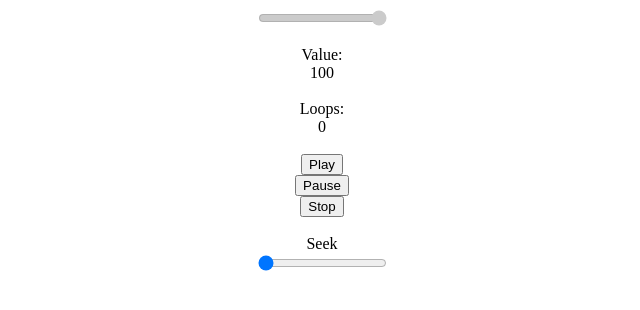
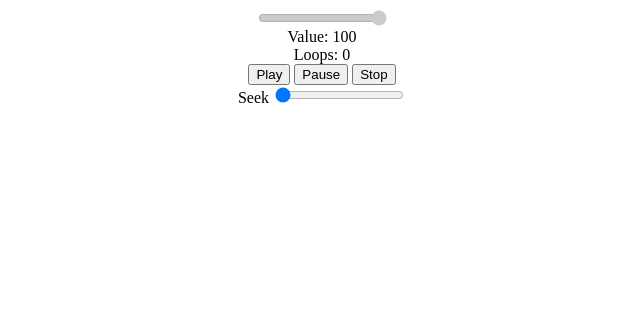
Before and after one commit to yotamtal/tiny-tween, a website built with Parcel: page src/index.html in a window 1280 px wide. Shown: the whole page, without its empty margins (318-958 px from the left). Built offline with nearby package versions, Linux system fonts and the light colour scheme.

Commit message:
Update example

```diff
--- a/src/index.html
+++ b/src/index.html
@@ -7,14 +7,14 @@
     <body>
         <div id="app" style="display: flex; flex-direction: column; justify-content: center; align-items: center">
             <input disabled id="example-range" type="range" min="0" max="100" value="0"/>
-            </br>
-            Value: <span id="example"></span>
-            </br>
-            Loops: <span id="loops">0</span>
-            </br>
-            <button id="play">Play</button><button id="pause">Pause</button><button id="stop">Stop</button>
-            </br>
-            Seek <input id="seek" type="range" step="0.01" min="0" max="1" value="0"/>
+            <div>Value: <span id="example"></span></div>
+            <div>Loops: <span id="loops">0</span></div>
+            <div>
+            <button id="play">Play</button>
+            <button id="pause">Pause</button>
+            <button id="stop">Stop</button>
+            </div>
+            <div>Seek <input id="seek" type="range" step="0.01" min="0" max="1" value="0"/></div>
         </div>
         <script src="index.js"></script>
     </body>
--- a/src/index.js
+++ b/src/index.js
@@ -8,8 +8,8 @@ let example = gE('example'),
 
 const tweenOptions = {
     target: range,
-    from: {value: 0},
-    to: {value: 100},
+    from: {value:0, 'style.opacity': 0},
+    to: {value:100, 'style.opacity': 1},
     duration: 5000, // In Milliseconds
     loop: true,  // In Loop tween
     yoyo: true, // Play forward and then reverse to inital value
@@ -22,28 +22,19 @@ const tweenOptions = {
         loops.innerText = parseInt(loops.innerText) + 1 || 1
     }
 };
-let tween = new TinyTween(tweenOptions);
 
-let play = gE('play'),
+let tween = new TinyTween(tweenOptions),
+    play = gE('play'),
     pause = gE('pause'),
     stop = gE('stop'),
     seek = gE('seek');
 
-let listener = function() {
-    window.requestAnimationFrame(function() {
-        tween.seek(seek.value)
-    });
-};
-
-seek.addEventListener("mousedown", function() {
+let listener = () => window.requestAnimationFrame( () => tween.seek(seek.value) );
+seek.addEventListener("mousedown", () => {
     listener();
     seek.addEventListener("mousemove", listener);
 });
-seek.addEventListener("mouseup", function() {
-    seek.removeEventListener("mousemove", listener);
-});
-
-
+seek.addEventListener("mouseup", () => seek.removeEventListener("mousemove", listener) );
 play.onclick = () => tween.play()
 pause.onclick = () => tween.pause()
 stop.onclick = () => tween.stop()
```
Also changed, not shown: dist/TinyTween.min.js.
